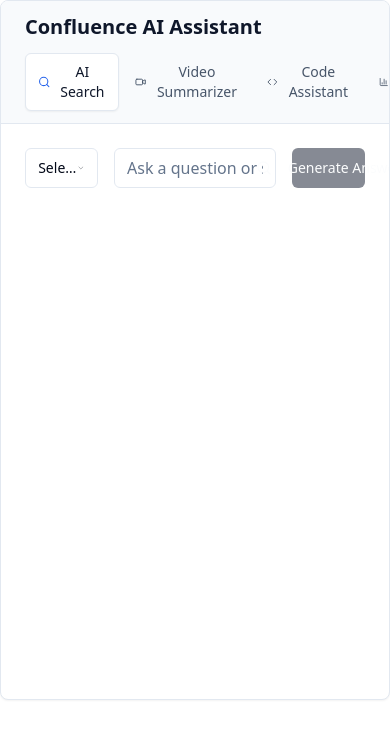
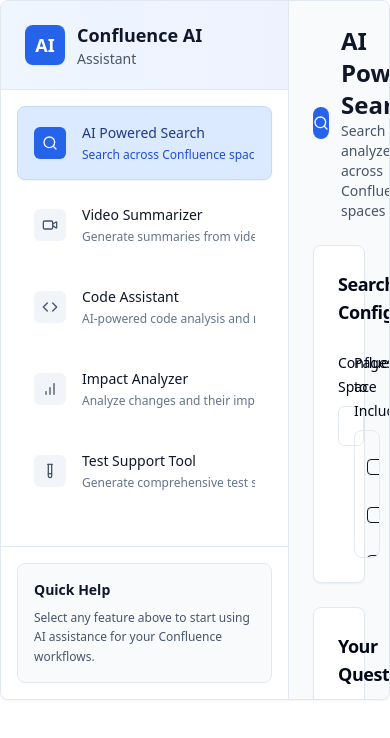
Before and after one commit to Harivardhan45/astro-confluence-pilot, a React (Vite) app: page / in a window 390 px wide. Shown: the top 738 px of the page. Built offline with nearby package versions, Linux system fonts and the light colour scheme.

Commit message:
feat: Implement sidebar layout with features
Design a responsive UI with a fixed sidebar and a scrollable content panel for the Confluence AI Assistant, including feature-specific UI views and adaptive form fields.

```diff
--- a/src/components/Dashboard.tsx
+++ b/src/components/Dashboard.tsx
@@ -1,6 +1,40 @@
 
-import { CompactDashboardPage } from "@/components/pages/CompactDashboardPage";
+import { useState } from "react";
+import { Sidebar } from "@/components/Sidebar";
+import { AISearchPage } from "@/components/pages/AISearchPage";
+import { VideoSummarizerPage } from "@/components/pages/VideoSummarizerPage";
+import { CodeAssistantPage } from "@/components/pages/CodeAssistantPage";
+import { ImpactAnalyzerPage } from "@/components/pages/ImpactAnalyzerPage";
+import { TestSupportPage } from "@/components/pages/TestSupportPage";
 
 export function Dashboard() {
-  return <CompactDashboardPage />;
+  const [activeView, setActiveView] = useState("search");
+
+  const renderContent = () => {
+    switch (activeView) {
+      case "search":
+        return <AISearchPage />;
+      case "video":
+        return <VideoSummarizerPage />;
+      case "code":
+        return <CodeAssistantPage />;
+      case "diff":
+        return <ImpactAnalyzerPage />;
+      case "testing":
+        return <TestSupportPage />;
+      default:
+        return <AISearchPage />;
+    }
+  };
+
+  return (
+    <div className="flex h-screen max-h-[700px] w-full max-w-[1600px] mx-auto bg-white border border-slate-200 rounded-lg shadow-sm overflow-hidden">
+      <Sidebar activeView={activeView} onViewChange={setActiveView} />
+      <main className="flex-1 overflow-auto bg-slate-50">
+        <div className="h-full">
+          {renderContent()}
+        </div>
+      </main>
+    </div>
+  );
 }
--- a/src/components/Sidebar.tsx
+++ b/src/components/Sidebar.tsx
@@ -1,7 +1,7 @@
 
 import { cn } from "@/lib/utils";
 import { Button } from "@/components/ui/button";
-import { Search, Video, Code, BarChart, TestTube, LayoutDashboard } from "lucide-react";
+import { Search, Video, Code, BarChart, TestTube } from "lucide-react";
 import {
   Tooltip,
   TooltipContent,
@@ -16,61 +16,55 @@ interface SidebarProps {
 
 const navigation = [
   {
-    name: "Dashboard",
-    id: "dashboard",
-    icon: LayoutDashboard,
-    description: "Overview and analytics"
-  },
-  {
-    name: "AI Search",
+    name: "AI Powered Search",
     id: "search",
     icon: Search,
-    description: "Search across Confluence spaces"
+    description: "Search across Confluence spaces with AI assistance"
   },
   {
     name: "Video Summarizer",
     id: "video",
     icon: Video,
-    description: "Generate video summaries"
+    description: "Generate summaries from video content"
   },
   {
     name: "Code Assistant",
     id: "code",
     icon: Code,
-    description: "Code analysis and suggestions"
+    description: "AI-powered code analysis and modifications"
   },
   {
     name: "Impact Analyzer",
     id: "diff",
     icon: BarChart,
-    description: "Analyze change impact"
+    description: "Analyze changes and their impact"
   },
   {
-    name: "Test Support",
+    name: "Test Support Tool",
     id: "testing",
     icon: TestTube,
-    description: "Generate test suites"
+    description: "Generate comprehensive test strategies"
   },
 ];
 
 export function Sidebar({ activeView, onViewChange }: SidebarProps) {
   return (
     <TooltipProvider>
-      <div className="flex h-full w-64 flex-col bg-slate-50 border-r border-slate-200">
+      <div className="flex h-full w-72 flex-col bg-white border-r border-slate-200">
         {/* Header */}
-        <div className="flex items-center gap-3 px-6 py-6 border-b border-slate-200">
-          <div className="h-10 w-10 rounded-lg bg-blue-600 flex items-center justify-center">
-            <span className="text-white font-bold text-lg">C</span>
+        <div className="flex items-center gap-3 px-6 py-5 border-b border-slate-200 bg-gradient-to-r from-blue-50 to-indigo-50">
+          <div className="h-10 w-10 rounded-lg bg-blue-600 flex items-center justify-center shadow-sm">
+            <span className="text-white font-bold text-lg">AI</span>
           </div>
           <div>
-            <h2 className="font-semibold text-slate-900">Confluence AI</h2>
-            <p className="text-xs text-slate-500">Assistant</p>
+            <h2 className="font-semibold text-slate-900 text-lg">Confluence AI</h2>
+            <p className="text-sm text-slate-600">Assistant</p>
           </div>
         </div>
 
         {/* Navigation */}
-        <nav className="flex-1 p-3">
-          <div className="space-y-1">
+        <nav className="flex-1 p-4">
+          <div className="space-y-2">
             {navigation.map((item) => {
               const Icon = item.icon;
               const isActive = activeView === item.id;
@@ -81,18 +75,36 @@ export function Sidebar({ activeView, onViewChange }: SidebarProps) {
                     <Button
                       variant="ghost"
                       className={cn(
-                        "w-full justify-start gap-3 h-11 px-3 text-slate-700 hover:bg-blue-50 hover:text-blue-900",
-                        isActive && "bg-blue-100 text-blue-900 shadow-sm font-medium"
+                        "w-full justify-start gap-4 h-auto p-4 text-left hover:bg-blue-50 hover:border-blue-200 border border-transparent rounded-lg transition-all duration-200",
+                        isActive && "bg-blue-100 border-blue-200 text-blue-900 shadow-sm"
                       )}
                       onClick={() => onViewChange(item.id)}
                     >
-                      <Icon className="h-5 w-5" />
-                      <span className="text-sm">{item.name}</span>
+                      <div className={cn(
+                        "flex h-8 w-8 items-center justify-center rounded-md",
+                        isActive ? "bg-blue-600 text-white" : "bg-slate-100 text-slate-600"
+                      )}>
+                        <Icon className="h-4 w-4" />
+                      </div>
+                      <div className="flex-1 min-w-0">
+                        <div className={cn(
+                          "font-medium text-sm truncate",
+                          isActive ? "text-blue-900" : "text-slate-900"
+                        )}>
+                          {item.name}
+                        </div>
+                        <div className={cn(
+                          "text-xs mt-1 line-clamp-2 leading-4",
+                          isActive ? "text-blue-700" : "text-slate-500"
+                        )}>
+                          {item.description}
+                        </div>
+                      </div>
                     </Button>
                   </TooltipTrigger>
-                  <TooltipContent side="right" className="bg-slate-900 text-white">
+                  <TooltipContent side="right" className="max-w-xs">
                     <p className="font-medium">{item.name}</p>
-                    <p className="text-xs text-slate-300">{item.description}</p>
+                    <p className="text-xs text-slate-300 mt-1">{item.description}</p>
                   </TooltipContent>
                 </Tooltip>
               );
@@ -102,14 +114,11 @@ export function Sidebar({ activeView, onViewChange }: SidebarProps) {
 
         {/* Footer */}
         <div className="p-4 border-t border-slate-200">
-          <div className="rounded-lg bg-blue-50 p-4 border border-blue-200">
-            <h4 className="text-sm font-medium text-blue-900 mb-1">Need Help?</h4>
-            <p className="text-xs text-blue-700 mb-3">
-              Check our documentation for guides and tutorials.
+          <div className="rounded-lg bg-slate-50 p-4 border border-slate-200">
+            <h4 className="text-sm font-semibold text-slate-900 mb-2">Quick Help</h4>
+            <p className="text-xs text-slate-600 leading-relaxed">
+              Select any feature above to start using AI assistance for your Confluence workflows.
             </p>
-            <Button size="sm" variant="outline" className="w-full text-blue-700 border-blue-300 hover:bg-blue-100">
-              View Docs
-            </Button>
           </div>
         </div>
       </div>
--- a/src/components/pages/AISearchPage.tsx
+++ b/src/components/pages/AISearchPage.tsx
@@ -1,137 +1,225 @@
 
 import { useState } from "react";
-import { Card, CardContent, CardDescription, CardHeader, CardTitle } from "@/components/ui/card";
 import { Button } from "@/components/ui/button";
 import { Input } from "@/components/ui/input";
-import { Badge } from "@/components/ui/badge";
-import { DropdownMenu, DropdownMenuContent, DropdownMenuItem, DropdownMenuTrigger } from "@/components/ui/dropdown-menu";
-import { Search, Download, Save, Loader2, FileText, Globe, BookOpen } from "lucide-react";
+import { Label } from "@/components/ui/label";
+import { Textarea } from "@/components/ui/textarea";
+import { Card, CardContent, CardHeader, CardTitle } from "@/components/ui/card";
+import { Select, SelectContent, SelectItem, SelectTrigger, SelectValue } from "@/components/ui/select";
+import { Checkbox } from "@/components/ui/checkbox";
+import { Separator } from "@/components/ui/separator";
+import { Search, Download, Save, FileText, File, Globe } from "lucide-react";
 
 export function AISearchPage() {
-  const [searchQuery, setSearchQuery] = useState("");
-  const [isSearching, setIsSearching] = useState(false);
-  const [results, setResults] = useState<any[]>([]);
+  const [selectedSpace, setSelectedSpace] = useState("");
+  const [selectedPages, setSelectedPages] = useState<string[]>([]);
+  const [question, setQuestion] = useState("");
+  const [response, setResponse] = useState("");
+  const [isLoading, setIsLoading] = useState(false);
+  const [confluencePage, setConfluencePage] = useState("");
 
-  const handleSearch = async () => {
-    if (!searchQuery.trim()) return;
+  const confluenceSpaces = [
+    "Engineering Team",
+    "Product Documentation",
+    "HR Policies",
+    "Marketing Resources",
+    "Support Knowledge Base"
+  ];
 
-    setIsSearching(true);
+  const availablePages = [
+    "API Documentation",
+    "User Guide",
+    "Technical Specifications",
+    "Meeting Notes",
+    "Project Requirements",
+    "Best Practices"
+  ];
+
+  const exportFormats = [
+    { value: "txt", label: "Text File (.txt)", icon: FileText },
+    { value: "pdf", label: "PDF Document (.pdf)", icon: File },
+    { value: "html", label: "HTML Page (.html)", icon: Globe }
+  ];
+
+  const handlePageSelection = (pageId: string, checked: boolean) => {
+    setSelectedPages(prev =>
+      checked
+        ? [...prev, pageId]
+        : prev.filter(id => id !== pageId)
+    );
+  };
+
+  const handleGenerateAnswer = async () => {
+    if (!question.trim()) return;
+
+    setIsLoading(true);
     // Simulate API call
     setTimeout(() => {
-      setResults([
-        {
-          title: "User Authentication Best Practices",
-          content: "Learn about implementing secure authentication systems with OAuth 2.0 and JWT tokens...",
-          type: "Documentation",
-          relevance: 95,
-          space: "Engineering"
-        },
-        {
-          title: "API Gateway Configuration Guide",
-          content: "Step-by-step guide for setting up and configuring API gateways in cloud environments...",
-          type: "Guide",
-          relevance: 88,
-          space: "DevOps"
-        },
-        {
-          title: "Database Migration Procedures",
-          content: "Best practices for database migrations including rollback strategies and data validation...",
-          type: "Procedure",
-          relevance: 82,
-          space: "Database"
-        }
-      ]);
-      setIsSearching(false);
+      setResponse(`Based on your search across ${selectedSpace || 'all spaces'} for "${question}", here's what I found:\n\nThis is a comprehensive AI-generated response that would typically include relevant information from the selected Confluence pages. The response would be contextual and helpful, drawing from the knowledge base you've specified.\n\nKey insights:\n• Relevant documentation found\n• Best practices identified\n• Related resources discovered`);
+      setIsLoading(false);
     }, 2000);
   };
 
+  const handleExport = (format: string) => {
+    console.log(`Exporting as ${format}`);
+    // Export functionality would be implemented here
+  };
+
+  const handleSaveToConfluence = () => {
+    if (!confluencePage.trim()) return;
+    console.log(`Saving to Confluence page: ${confluencePage}`);
+    // Save functionality would be implemented here
+  };
+
   return (
-    <div className="space-y-6 max-w-6xl">
+    <div className="h-full overflow-auto">
+      <div className="p-6 space-y-6 max-w-4xl">
+        {/* Header */}
+        <div className="flex items-center gap-3 mb-6">
+          <div className="h-8 w-8 rounded-lg bg-blue-600 flex items-center justify-center">
+            <Search className="h-4 w-4 text-white" />
+          </div>
           <div>
-        <h1 className="text-3xl font-bold tracking-tight flex items-center gap-2">
-          <Search className="h-8 w-8 text-primary" />
-          AI Search
-        </h1>
-        <p className="text-muted-foreground text-lg mt-2">
-          Search across all your Confluence spaces with AI-powered insights
-        </p>
+            <h1 className="text-2xl font-bold text-slate-900">AI Powered Search</h1>
+            <p className="text-sm text-slate-600">Search and analyze content across Confluence spaces</p>
+          </div>
         </div>
 
+        {/* Configuration */}
         <Card>
           <CardHeader>
-          <CardTitle>Search Query</CardTitle>
-          <CardDescription>Enter your search terms or ask a question</CardDescription>
+            <CardTitle className="text-lg">Search Configuration</CardTitle>
           </CardHeader>
           <CardContent className="space-y-4">
-          <div className="flex gap-2">
-            <Input
-              placeholder="Search for documentation, guides, or ask a question..."
-              value={searchQuery}
-              onChange={(e) => setSearchQuery(e.target.value)}
-              onKeyPress={(e) => e.key === 'Enter' && handleSearch()}
-              className="flex-1"
+            <div className="grid grid-cols-2 gap-4">
+              <div className="space-y-2">
+                <Label htmlFor="space-select">Confluence Space</Label>
+                <Select value={selectedSpace} onValueChange={setSelectedSpace}>
+                  <SelectTrigger>
+                    <SelectValue placeholder="Select a space" />
+                  </SelectTrigger>
+                  <SelectContent>
+                    {confluenceSpaces.map((space) => (
+                      <SelectItem key={space} value={space}>
+                        {space}
+                      </SelectItem>
+                    ))}
+                  </SelectContent>
+                </Select>
+              </div>
+              <div className="space-y-2">
+                <Label>Pages to Include</Label>
+                <div className="border rounded-lg p-3 max-h-32 overflow-y-auto">
+                  {availablePages.map((page) => (
+                    <div key={page} className="flex items-center space-x-2 py-1">
+                      <Checkbox
+                        id={page}
+                        checked={selectedPages.includes(page)}
+                        onCheckedChange={(checked) => handlePageSelection(page, checked as boolean)}
                       />
-            <Button onClick={handleSearch} disabled={!searchQuery.trim() || isSearching}>
-              {isSearching ? (
-                <Loader2 className="h-4 w-4 animate-spin" />
-              ) : (
-                <Search className="h-4 w-4" />
-              )}
-              Search
-            </Button>
+                      <Label htmlFor={page} className="text-sm font-normal">
+                        {page}
+                      </Label>
+                    </div>
+                  ))}
+                </div>
+              </div>
             </div>
           </CardContent>
         </Card>
 
-      {results.length > 0 && (
+        {/* Search Input */}
         <Card>
-          <CardHeader className="flex flex-row items-center justify-between">
+          <CardHeader>
+            <CardTitle className="text-lg">Your Question</CardTitle>
+          </CardHeader>
+          <CardContent className="space-y-4">
+            <div className="space-y-2">
+              <Label htmlFor="question">What would you like to know?</Label>
+              <Textarea
+                id="question"
+                placeholder="Enter your question or search query..."
+                value={question}
+                onChange={(e) => setQuestion(e.target.value)}
+                rows={3}
+              />
+            </div>
+            <Button
+              onClick={handleGenerateAnswer}
+              disabled={!question.trim() || isLoading}
+              className="w-full"
+            >
+              <Search className="h-4 w-4 mr-2" />
+              {isLoading ? "Generating Answer..." : "Generate Answer"}
+            </Button>
+          </CardContent>
+        </Card>
+
+        {/* Response */}
+        {response && (
+          <Card>
+            <CardHeader>
+              <CardTitle className="text-lg">AI Response</CardTitle>
+            </CardHeader>
+            <CardContent>
+              <div className="bg-slate-50 border rounded-lg p-4">
+                <pre className="whitespace-pre-wrap text-sm text-slate-700 font-sans">
+                  {response}
+                </pre>
+              </div>
+            </CardContent>
+          </Card>
+        )}
+
+        {/* Export and Save Options */}
+        {response && (
+          <Card>
+            <CardHeader>
+              <CardTitle className="text-lg">Export & Save Options</CardTitle>
+            </CardHeader>
+            <CardContent className="space-y-4">
               <div>
-              <CardTitle>Search Results</CardTitle>
-              <CardDescription>Found {results.length} relevant results</CardDescription>
+                <Label className="text-sm font-medium">Export Format</Label>
+                <div className="grid grid-cols-3 gap-2 mt-2">
+                  {exportFormats.map((format) => {
+                    const Icon = format.icon;
+                    return (
+                      <Button
+                        key={format.value}
+                        variant="outline"
+                        size="sm"
+                        onClick={() => handleExport(format.value)}
+                        className="justify-start"
+                      >
+                        <Icon className="h-4 w-4 mr-2" />
+                        {format.label.split('(')[0]}
+                      </Button>
+                    );
+                  })}
                 </div>
+              </div>
+
+              <Separator />
+
+              <div className="space-y-2">
+                <Label htmlFor="confluence-page">Save to Confluence</Label>
                 <div className="flex gap-2">
-              <DropdownMenu>
-                <DropdownMenuTrigger asChild>
-                  <Button variant="outline" size="sm">
-                    <Download className="mr-2 h-4 w-4" />
-                    Export
-                  </Button>
-                </DropdownMenuTrigger>
-                <DropdownMenuContent>
-                  <DropdownMenuItem>Export as PDF</DropdownMenuItem>
-                  <DropdownMenuItem>Export as TXT</DropdownMenuItem>
-                  <DropdownMenuItem>Export as HTML</DropdownMenuItem>
-                </DropdownMenuContent>
-              </DropdownMenu>
-              <Button size="sm">
-                <Save className="mr-2 h-4 w-4" />
-                Save to Confluence
+                  <Input
+                    id="confluence-page"
+                    placeholder="Enter page name"
+                    value={confluencePage}
+                    onChange={(e) => setConfluencePage(e.target.value)}
+                  />
+                  <Button onClick={handleSaveToConfluence} disabled={!confluencePage.trim()}>
+                    <Save className="h-4 w-4 mr-2" />
+                    Save
                   </Button>
                 </div>
-          </CardHeader>
-          <CardContent className="space-y-4">
-            {results.map((result, index) => (
-              <div key={index} className="border rounded-lg p-4 hover:bg-muted/50 transition-colors">
-                <div className="flex items-start justify-between mb-2">
-                  <h3 className="font-semibold text-lg">{result.title}</h3>
-                  <div className="flex items-center gap-2">
-                    <Badge variant="secondary">{result.relevance}% match</Badge>
-                    <Badge variant="outline">{result.space}</Badge>
               </div>
-                </div>
-                <p className="text-muted-foreground mb-3">{result.content}</p>
-                <div className="flex items-center gap-2 text-sm text-muted-foreground">
-                  {result.type === "Documentation" && <FileText className="h-4 w-4" />}
-                  {result.type === "Guide" && <BookOpen className="h-4 w-4" />}
-                  {result.type === "Procedure" && <Globe className="h-4 w-4" />}
-                  {result.type}
-                </div>
-              </div>
-            ))}
             </CardContent>
           </Card>
         )}
       </div>
+    </div>
   );
 }
--- a/src/components/ui/card.tsx
+++ b/src/components/ui/card.tsx
@@ -1,3 +1,4 @@
+
 import * as React from "react"
 
 import { cn } from "@/lib/utils"
--- a/src/components/ui/checkbox.tsx
+++ b/src/components/ui/checkbox.tsx
@@ -1,3 +1,4 @@
+
 import * as React from "react"
 import * as CheckboxPrimitive from "@radix-ui/react-checkbox"
 import { Check } from "lucide-react"
--- a/src/components/ui/select.tsx
+++ b/src/components/ui/select.tsx
@@ -1,3 +1,4 @@
+
 import * as React from "react"
 import * as SelectPrimitive from "@radix-ui/react-select"
 import { Check, ChevronDown, ChevronUp } from "lucide-react"
--- a/src/components/ui/separator.tsx
+++ b/src/components/ui/separator.tsx
@@ -1,3 +1,4 @@
+
 import * as React from "react"
 import * as SeparatorPrimitive from "@radix-ui/react-separator"
 
```
Lines whose indentation alone changed are shown as unchanged.
